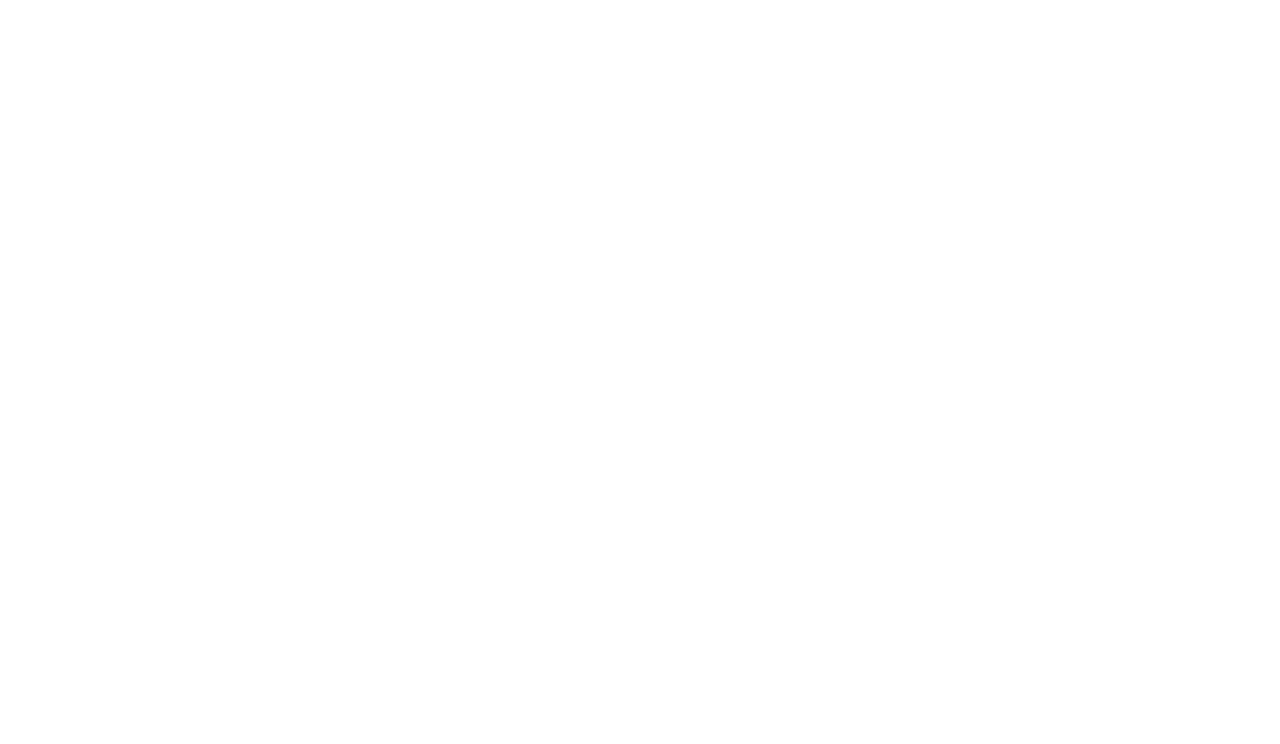
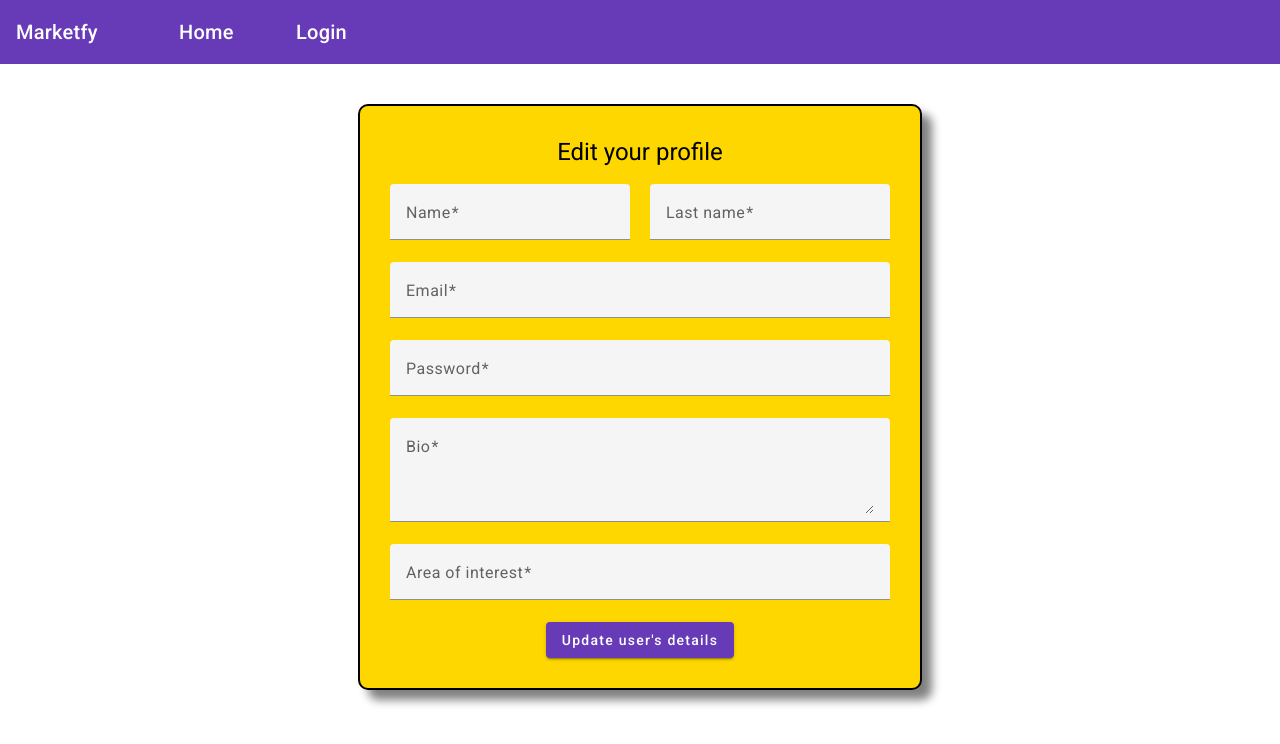
Before and after one commit to ilopezmuro/marketfy-project, an Angular app: page /edit-user in a window 1280 px wide. Before the commit this address led to /. Shown: the top 744 px of the page. Built offline with nearby package versions, Linux system fonts and the light colour scheme; no server answers.

Commit message:
added edit user details page and functions like it should

```diff
--- a/src/app/app-routing.module.ts
+++ b/src/app/app-routing.module.ts
@@ -9,6 +9,7 @@ import { WishlistComponent } from './pages/wishlist/wishlist.component';
 import { CheckoutComponent } from './pages/checkout/checkout.component';
 import { OrderHistoryComponent } from './pages/order-history/order-history.component';
 import { sessionGuard } from './guards/session.guard';
+import { EditUserComponent } from './pages/edit-user/edit-user.component';
 
 const routes: Routes = [
   { path: '', component: ProductsListComponent },
@@ -17,7 +18,8 @@ const routes: Routes = [
   { path: 'register', component: RegisterUserComponent, canActivate: [sessionGuard]  },
   { path: 'wishlist', component: WishlistComponent },
   { path: 'checkout', component: CheckoutComponent },
-  { path: 'order-history', component: OrderHistoryComponent }
+  { path: 'order-history', component: OrderHistoryComponent },
+  { path: 'edit-user', component: EditUserComponent }
 ];
 
 @NgModule({
--- a/src/app/app.module.ts
+++ b/src/app/app.module.ts
@@ -24,6 +24,7 @@ import { MatFormFieldModule } from '@angular/material/form-field';
 import { MatInputModule } from '@angular/material/input';
 import { provideAnimationsAsync } from '@angular/platform-browser/animations/async';
 import { MatProgressSpinnerModule } from '@angular/material/progress-spinner';
+import { EditUserComponent } from './pages/edit-user/edit-user.component';
 
 @NgModule({
   declarations: [
@@ -35,7 +36,8 @@ import { MatProgressSpinnerModule } from '@angular/material/progress-spinner';
     RegisterUserComponent,
     WishlistComponent,
     CheckoutComponent,
-    OrderHistoryComponent
+    OrderHistoryComponent,
+    EditUserComponent
   ],
   imports: [
     BrowserModule,
--- /dev/null
+++ b/src/app/pages/edit-user/edit-user.component.css
@@ -0,0 +1,42 @@
+.registercontainer {
+    width: 100%;
+    display: flex;
+    justify-content: center;
+}
+
+.registerbox {
+    width: 500px;
+    margin-top: 40px;
+    padding: 30px;
+    display: flex;
+    flex-direction: column;
+    border-style: solid;
+    border-width: 2px;
+    box-shadow: 10px 10px 10px grey;
+    border-radius: 10px;
+    background-color: gold;
+}
+
+.registertitle {
+    text-align: center; color: black;
+}
+
+.namelastinputs {
+    width: 100%;
+    display: flex;
+    flex-direction: row;
+    justify-content: space-between;
+}
+
+.registerbtn {
+    display: flex;
+    justify-content: center;
+}
+
+.fullwidth {
+    width: 100%;
+}
+
+.namewidths {
+    width: 48%;
+}
--- /dev/null
+++ b/src/app/pages/edit-user/edit-user.component.html
@@ -0,0 +1,145 @@
+<app-navigation-bar></app-navigation-bar>
+
+@defer {
+
+    <div class="registercontainer">
+
+        <div class="registerbox">
+
+            <div class="registertitle">
+                <h1>Edit your profile</h1>
+            </div>
+
+            <form class="fullwidth" [formGroup]="editForm" (ngSubmit)="onSubmit()">
+
+                <div class="namelastinputs">
+
+                    <div class="namewidths">
+
+                        <mat-form-field class="fullwidth">
+
+                            <mat-label>Name</mat-label>
+                            <input matInput formControlName="name" />
+                            @if(this.editForm.controls['name'].errors?.['required']){
+
+                                <mat-error>Name can't be empty</mat-error>
+
+                            }
+
+                        </mat-form-field>
+
+                    </div>
+
+                    <div class="namewidths">
+
+                        <mat-form-field class="fullwidth">
+
+                            <mat-label>Last name</mat-label>
+                            <input matInput formControlName="last_name" />
+                            @if(this.editForm.controls['last_name'].errors?.['required']){
+
+                                <mat-error>Last name can't be empty</mat-error>
+
+                            }
+
+                        </mat-form-field>
+
+                    </div>
+
+                </div>
+
+                <div class="fullwidth">
+
+                    <mat-form-field class="fullwidth">
+
+                        <mat-label>Email</mat-label>
+                        <input matInput placeholder="email@example.com" formControlName="email" />
+                        @if(this.editForm.controls['email'].errors?.['required']){
+
+                            <mat-error>Email can't be empty</mat-error>
+
+                        }
+                        @else if (this.editForm.controls['email'].errors?.['email']) {
+
+                            <mat-error>Email is invalid</mat-error>
+
+                        }
+
+                    </mat-form-field>
+
+                </div>
+
+                <div class="fullwidth">
+
+                    <mat-form-field class="fullwidth">
+
+                        <mat-label>Password</mat-label>
+                        <input matInput formControlName="password" />
+                        @if(this.editForm.controls['password'].errors?.['required']){
+
+                            <mat-error>Password can't be empty</mat-error>
+
+                        }
+
+                    </mat-form-field>
+
+                </div>
+
+                <div class="fullwidth">
+
+                    <mat-form-field class="fullwidth">
+
+                        <mat-label>Bio</mat-label>
+                        <textarea matInput rows="3" formControlName="bio"></textarea>
+                        @if(this.editForm.controls['bio'].errors?.['required']){
+
+                            <mat-error>Bio can't be empty</mat-error>
+
+                        }
+
+                    </mat-form-field>
+
+                </div>
+
+                <div class="fullwidth">
+
+                    <mat-form-field class="fullwidth">
+
+                        <mat-label>Area of interest</mat-label>
+                        <input matInput formControlName="area_of_interest" />
+                        @if(this.editForm.controls['area_of_interest'].errors?.['required']){
+
+                            <mat-error>Area of interest can't be empty</mat-error>
+
+                        }
+
+                    </mat-form-field>
+
+                </div>
+
+                <div class="registerbtn">
+
+                    <button mat-raised-button color="primary" type="submit">Update user's details</button>
+
+                </div>
+
+            </form>
+
+        </div>
+
+    </div>
+
+}
+@placeholder (minimum 1000ms) {
+
+    <div class="loadingspinner">
+
+        <div>
+
+          <mat-spinner></mat-spinner>
+
+        </div>
+
+      </div>
+
+}
--- /dev/null
+++ b/src/app/pages/edit-user/edit-user.component.ts
@@ -0,0 +1,81 @@
+import { Component, OnInit } from '@angular/core';
+import { HttpClient, HttpHeaders } from '@angular/common/http';
+import { FormControl, FormGroup, Validators } from '@angular/forms';
+import { Router } from '@angular/router';
+import { SessionServiceService } from '../../services/session-service.service';
+import type { user } from '../../interfaces/user-interface';
+
+@Component({
+  selector: 'app-edit-user',
+  templateUrl: './edit-user.component.html',
+  styleUrl: './edit-user.component.css'
+})
+export class EditUserComponent implements OnInit {
+
+  editForm: FormGroup = new FormGroup({});
+  userEditDetails: user | null = null;
+
+  constructor(private http: HttpClient, private route: Router, private sessionService: SessionServiceService) { }
+
+  onSubmit(){
+
+    let name = this.editForm.value['name'];
+    let last_name = this.editForm.value['last_name'];
+    let email = this.editForm.value['email'];
+    let password = this.editForm.value['password'];
+    let bio = this.editForm.value['bio'];
+    let area_of_interest = this.editForm.value['area_of_interest'];
+
+    if(this.editForm.status != "INVALID"){
+
+      let bodyRequest = {
+        "name": name,
+        "last_name": last_name,
+        "email": email,
+        "password": password,
+        "bio": bio,
+        "area_of_interest": area_of_interest
+      }
+
+      this.http.post('http://localhost:8080/shoppingcart/v2/users/save', bodyRequest, { responseType: 'text' })
+      .subscribe( (response) => {
+
+        console.log(response);
+        this.route.navigate(['/login']);
+
+      });
+
+    }
+
+  }
+
+  ngOnInit(){
+
+    let userId = this.sessionService.userLoggedId;
+
+    this.editForm = new FormGroup({
+      name: new FormControl('', { validators: [Validators.required], updateOn: 'submit' }),
+      last_name: new FormControl('', { validators: [Validators.required], updateOn: 'submit' }),
+      email: new FormControl('', { validators: [Validators.required, Validators.email], updateOn: 'submit' }),
+      password: new FormControl('', { validators: [Validators.required], updateOn: 'submit' }),
+      bio: new FormControl('', { validators: [Validators.required], updateOn: 'submit' }),
+      area_of_interest: new FormControl('', { validators: [Validators.required], updateOn: 'submit' })
+    });
+
+    this.http.get<user>(`http://localhost:8080/shoppingcart/v2/users/${ userId }`)
+    .subscribe( (response) => {
+
+      this.userEditDetails = response;
+
+      this.editForm.get('name')?.setValue(this.userEditDetails.name);
+      this.editForm.get('last_name')?.setValue(this.userEditDetails.last_name);
+      this.editForm.get('email')?.setValue(this.userEditDetails.email);
+      this.editForm.get('password')?.setValue(this.userEditDetails.password);
+      this.editForm.get('bio')?.setValue(this.userEditDetails.bio);
+      this.editForm.get('area_of_interest')?.setValue(this.userEditDetails.area_of_interest);
+
+    });
+
+  }
+
+}
--- a/src/app/shared/navigation-bar/navigation-bar.component.html
+++ b/src/app/shared/navigation-bar/navigation-bar.component.html
@@ -17,6 +17,8 @@
       <div class="navopt"><a routerLink="/wishlist">Wishlist</a></div>
       <div class="navopt"><a routerLink="/checkout">Checkout</a></div>
       <div class="navopt"><a routerLink="/order-history">Order history</a></div>
+
+      <div class="navopt"><a routerLink="/edit-user">Edit your profile</a></div>
 
     }
 
```
